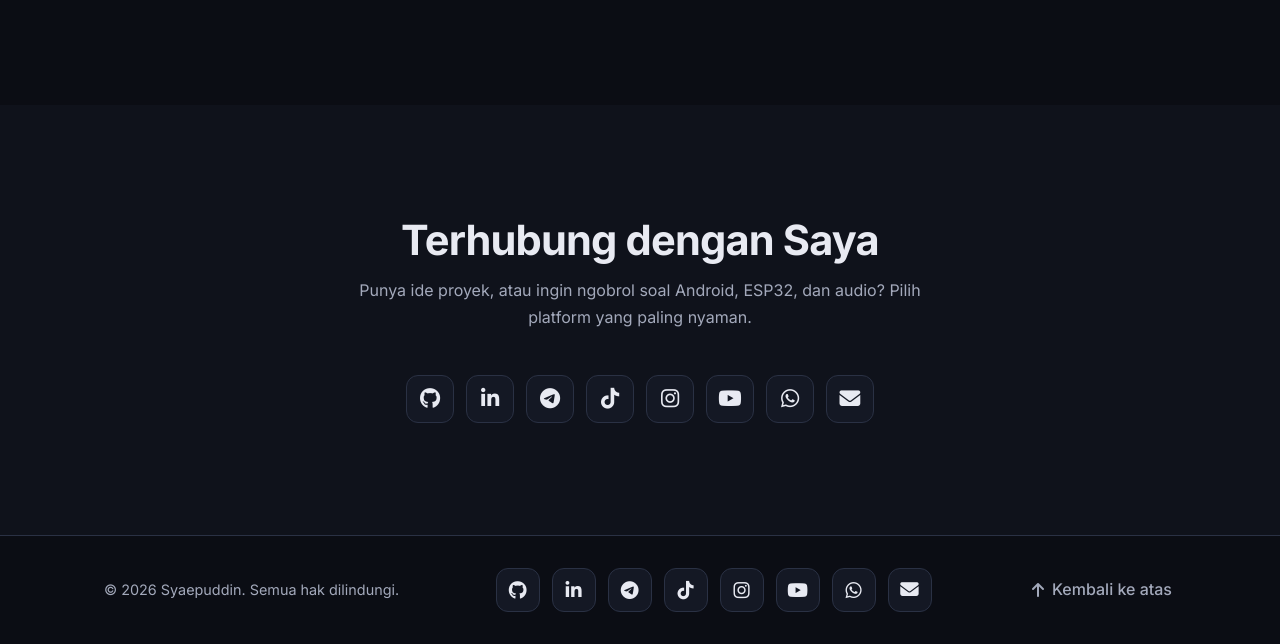
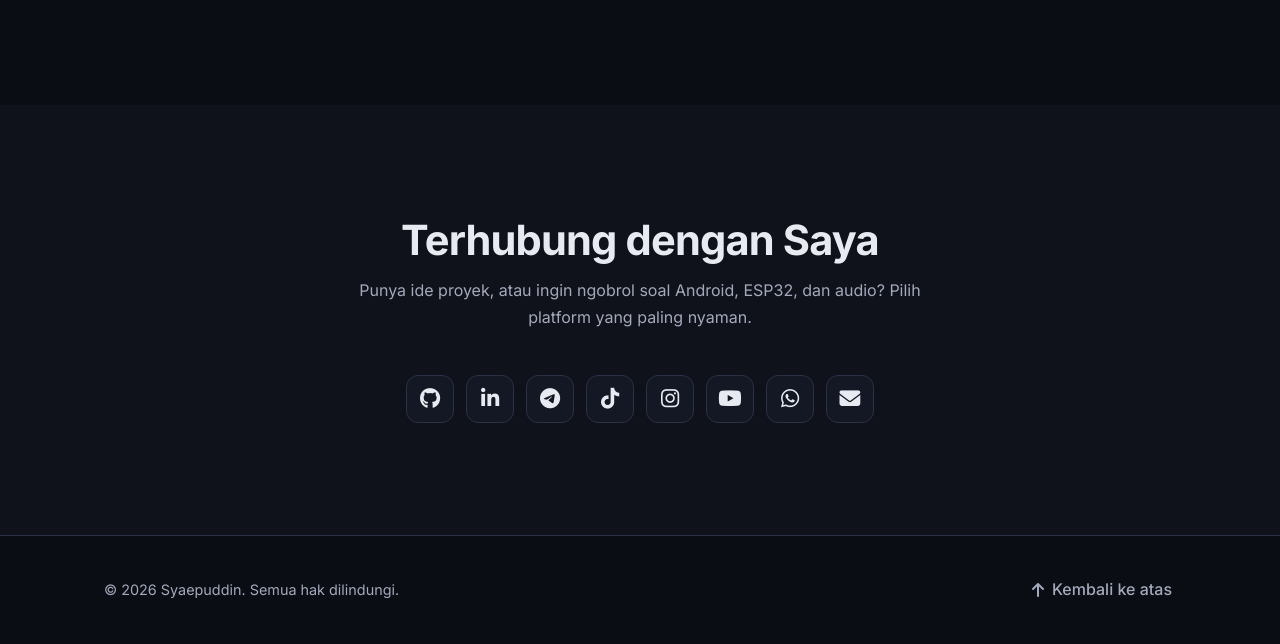
Before and after one commit to Sypdn/sypdn.github.io, a plain HTML site: page index.html in a window 1280 px wide. Shown: the part 6426-7070 px from the top of the page. Drawn offline with nearby package versions, Linux system fonts and the light colour scheme.

Commit message:
Update website

```diff
--- a/css/style.css
+++ b/css/style.css
@@ -964,7 +964,6 @@ button { font: inherit; color: inherit; }
   font-weight: 500;
 }
 .to-top:hover { color: var(--accent); }
-.site-footer .social-row { justify-content: center; }
 
 @media (min-width: 800px) {
   .footer-inner {
--- a/index.html
+++ b/index.html
@@ -287,7 +287,6 @@
   <footer class="site-footer">
     <div class="container footer-inner">
       <p class="copyright">&copy; <span id="year">2026</span> Syaepuddin. Semua hak dilindungi.</p>
-      <ul class="social-row social-row--sm" data-social aria-label="Sosial media dan kontak Syaepuddin"></ul>
       <a class="to-top" href="#beranda"><i class="fa-solid fa-arrow-up" aria-hidden="true"></i> Kembali ke atas</a>
     </div>
   </footer>
```
